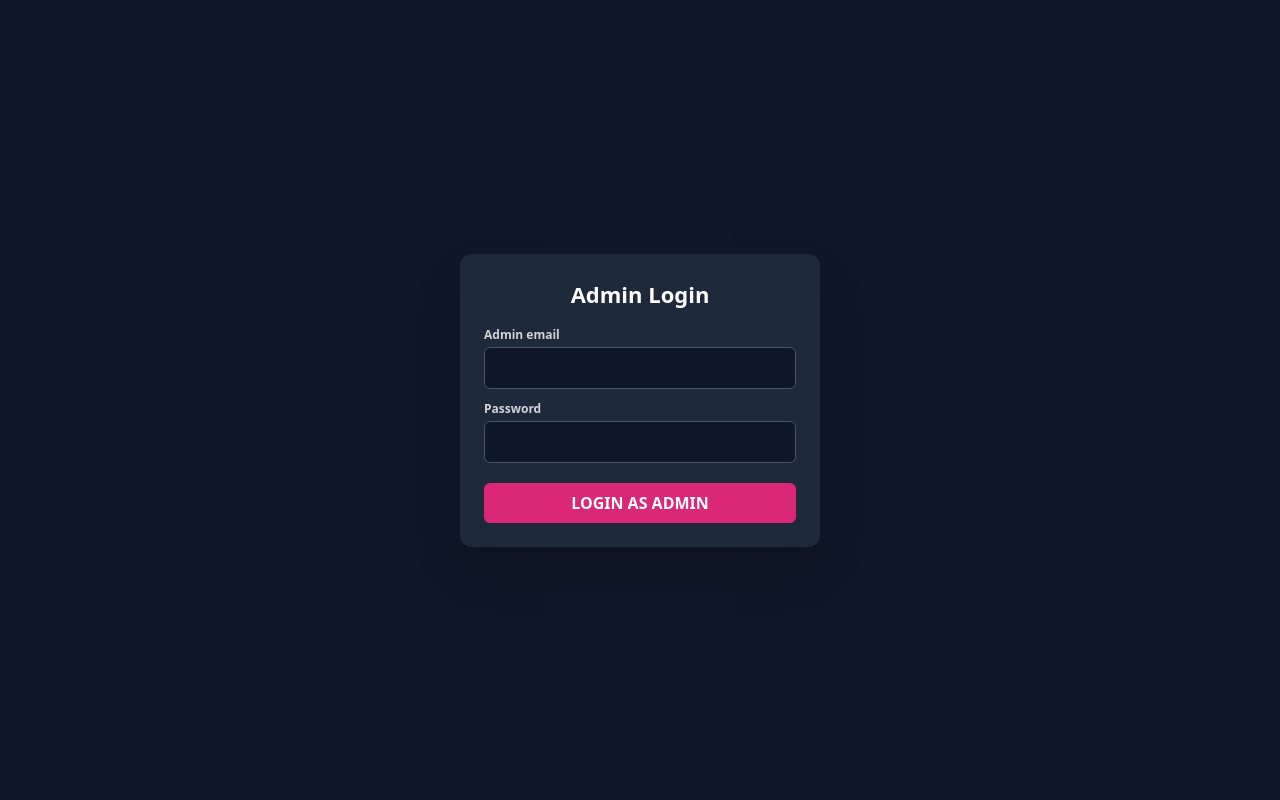
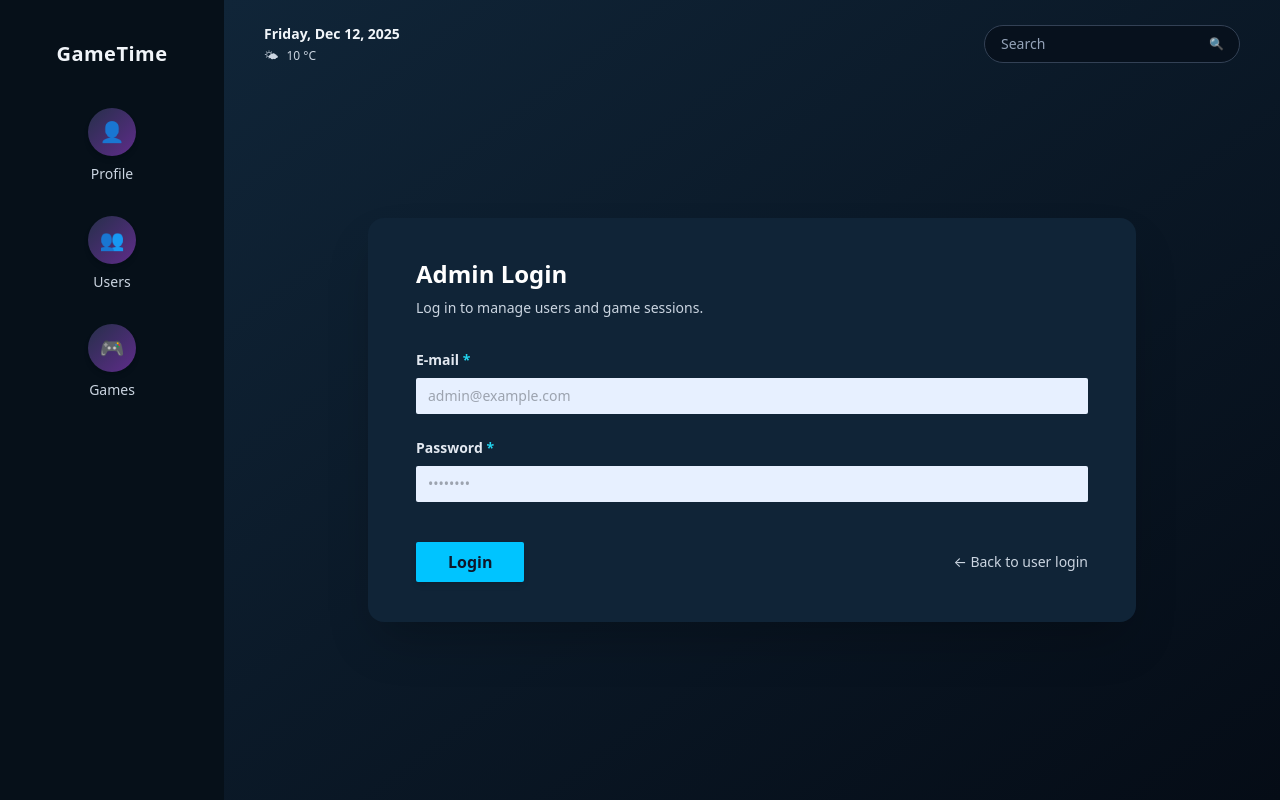
Before and after one commit to Peshmay/Game-Tracker, a React (Vite) app in the folder frontend/: page /admin-login in a window 1280 px wide. Built offline with nearby package versions, Linux system fonts and the light colour scheme.

Commit message:
Finish admin page + routes + UI

```diff
--- a/frontend/package.json
+++ b/frontend/package.json
@@ -11,6 +11,7 @@
   "dependencies": {
     "axios": "^1.7.7",
     "firebase": "^11.0.0",
+    "lucide-react": "^0.561.0",
     "react": "^18.3.1",
     "react-dom": "^18.3.1",
     "react-router-dom": "^6.28.0",
--- a/frontend/src/App.tsx
+++ b/frontend/src/App.tsx
@@ -8,8 +8,36 @@ import TimerPage from "./pages/TimerPage";
 import StatisticsPage from "./pages/StatisticsPage";
 import ProfilePage from "./pages/ProfilePage";
 import useAuth from "./hooks/useAuth";
+import AdminMenuPage from "./pages/AdminMenuPage";
+import { useEffect, useRef, useState } from "react";
+import { signOut } from "firebase/auth";
+import { auth } from "./firebase";
+
 
 function Shell({ children }: { children: React.ReactNode }) {
+  const isAdmin = localStorage.getItem("isAdmin") === "true";
+const adminEmail = localStorage.getItem("adminEmail") || "admin";
+
+const [open, setOpen] = useState(false);
+const menuRef = useRef<HTMLDivElement | null>(null);
+
+useEffect(() => {
+  function onDocClick(e: MouseEvent) {
+    if (!menuRef.current) return;
+    if (!menuRef.current.contains(e.target as Node)) setOpen(false);
+  }
+  document.addEventListener("mousedown", onDocClick);
+  return () => document.removeEventListener("mousedown", onDocClick);
+}, []);
+
+async function handleAdminLogout() {
+  await signOut(auth);
+  localStorage.removeItem("isAdmin");
+  localStorage.removeItem("adminEmail");
+  setOpen(false);
+  window.location.href = "/login";
+}
+
   const user = useAuth();
   return (
     <div className="min-h-screen flex flex-col bg-slate-900 text-slate-50">
@@ -24,13 +52,51 @@ function Shell({ children }: { children: React.ReactNode }) {
           <Link to="/statistics" className="hover:text-pink-400">
             Statistics
           </Link>
-          <Link to="/users" className="hover:text-pink-400">
+          <Link to="/admin" className="hover:text-pink-400">
             Admin
           </Link>
         </nav>
-        <div className="text-xs text-slate-300">
-          {user ? `Logged in as ${user.email}` : "Not logged in"}
+        <div className="relative" ref={menuRef}>
+  {isAdmin ? (
+    <>
+      <button
+  onClick={() => setOpen((v) => !v)}
+  className="w-10 h-10 rounded-full overflow-hidden border border-slate-700 hover:border-cyan-400 transition"
+  title="Admin menu"
+>
+  <img
+    src="/avatars/fox.png"
+    alt="Admin avatar"
+    className="w-full h-full object-cover"
+  />
+</button>
+
+
+      {open && (
+        <div className="absolute right-0 mt-3 w-56 rounded-xl bg-slate-950 border border-slate-800 shadow-xl overflow-hidden">
+          <div className="px-4 py-3 border-b border-slate-800">
+            <div className="text-xs text-slate-400">Signed in as</div>
+            <div className="text-sm font-semibold text-slate-100 truncate">
+              {adminEmail}
+            </div>
+          </div>
+
+          <button
+            onClick={handleAdminLogout}
+            className="w-full text-left px-4 py-3 text-sm text-red-300 hover:bg-red-500/10 hover:text-red-200 transition"
+          >
+            Logout
+          </button>
         </div>
+      )}
+    </>
+  ) : (
+    <div className="text-xs text-slate-300">
+      {user ? `Logged in as ${user.email}` : "Not logged in"}
+    </div>
+  )}
+</div>
+
       </header>
       <main className="flex-1">{children}</main>
     </div>
@@ -43,6 +109,24 @@ export default function App() {
       <Route path="/" element={<Navigate to="/login" replace />} />
       <Route path="/login" element={<LoginPage />} />
       <Route path="/admin-login" element={<AdminLoginPage />} />
+
+<Route
+  path="/admin"
+  element={
+    <Shell>
+      <AdminMenuPage />
+    </Shell>
+  }
+/>
+
+<Route
+  path="/register-user"
+  element={
+    <Shell>
+      <ProfilePage />
+    </Shell>
+  }
+/>
 
       <Route
         path="/play"
--- a/frontend/src/pages/AdminLoginPage.tsx
+++ b/frontend/src/pages/AdminLoginPage.tsx
@@ -1,83 +1,146 @@
-import { useState } from "react";
+// src/pages/AdminLoginPage.tsx
+import React, { useState } from "react";
 import { useNavigate } from "react-router-dom";
 import { signInWithEmailAndPassword } from "firebase/auth";
 import { auth } from "../firebase";
+import AppShell from "../components/layout/AppShell";
 
-const ADMIN_EMAILS = ["admin@example.com"];
-
-export default function AdminLoginPage() {
+const AdminLoginPage: React.FC = () => {
   const [email, setEmail] = useState("");
   const [password, setPassword] = useState("");
-
   const [error, setError] = useState("");
   const [loading, setLoading] = useState(false);
-
   const navigate = useNavigate();
 
-  const handleSubmit = async (e: React.FormEvent) => {
+  const dateLabel = new Date().toLocaleDateString(undefined, {
+    weekday: "long",
+    year: "numeric",
+    month: "short",
+    day: "numeric",
+  });
+
+  async function handleSubmit(e: React.FormEvent) {
     e.preventDefault();
     setError("");
 
     try {
       setLoading(true);
       const cred = await signInWithEmailAndPassword(auth, email, password);
-      const loggedEmail = cred.user.email || "";
-      if (!ADMIN_EMAILS.includes(loggedEmail)) {
-        setError("You are not registered as an admin.");
-        return;
+
+      // simple admin check – you can later make this role-based from backend
+      const isAdminEmail = email.endsWith("@admin.com");
+      if (!isAdminEmail) {
+        throw new Error("You are not authorized as admin.");
       }
-      navigate("/users", { replace: true });
+
+      localStorage.setItem("isAdmin", "true");
+      localStorage.setItem("adminEmail", cred.user.email || email);
+
+      navigate("/admin", { replace: true }); // go to admin menu
     } catch (err: any) {
       console.error(err);
-      setError("Admin login failed.");
+      setError(err?.message || "Could not sign in as admin.");
     } finally {
       setLoading(false);
     }
-  };
+  }
 
   return (
-    <div className="flex justify-center items-center min-h-screen bg-slate-900">
-      <div className="w-[360px] rounded-xl shadow-2xl bg-slate-800 text-white p-6">
-        <h2 className="text-[22px] font-bold text-center mb-4">
-          Admin Login
-        </h2>
-        <form onSubmit={handleSubmit} className="grid gap-3">
+    <AppShell>
+      <div className="min-h-screen flex flex-col">
+        {/* Top bar: date + fake weather + search */}
+        <header className="flex items-center justify-between px-10 pt-6 pb-4">
           <div>
-            <label className="block text-xs font-semibold text-gray-300 mb-1">
-              Admin email
+            <div className="text-sm font-semibold text-slate-100">
+              {dateLabel}
+            </div>
+            <div className="flex items-center gap-2 text-xs text-slate-300 mt-1">
+              <span>🌤</span>
+              <span>10 °C</span>
+            </div>
+          </div>
+
+          <div className="relative">
+            <input
+              type="text"
+              placeholder="Search"
+              className="w-64 rounded-full bg-[#07111d] border border-slate-700 px-4 py-2 text-sm text-slate-100 placeholder-slate-400 focus:outline-none focus:ring-2 focus:ring-cyan-400"
+            />
+            <span className="absolute right-4 top-1/2 -translate-y-1/2 text-slate-400 text-xs">
+              🔍
+            </span>
+          </div>
+        </header>
+
+        {/* Center card – same colors as LoginPage */}
+        <div className="flex-1 flex items-center justify-center pb-10">
+          <div className="w-full max-w-3xl bg-[#102437] rounded-2xl shadow-2xl px-12 py-10">
+            <h1 className="text-2xl font-bold mb-2">Admin Login</h1>
+            <p className="text-sm text-slate-300 mb-8">
+              Log in to manage users and game sessions.
+            </p>
+
+            <form onSubmit={handleSubmit} className="space-y-6">
+              {/* Email */}
+              <div>
+                <label className="block text-sm font-semibold text-slate-200 mb-2">
+                  E-mail <span className="text-cyan-400">*</span>
                 </label>
                 <input
                   required
                   type="email"
                   value={email}
                   onChange={(e) => setEmail(e.target.value)}
-              className="w-full rounded-md border border-slate-600 bg-slate-900 text-gray-100 p-2 focus:outline-none focus:ring-2 focus:ring-pink-500"
+                  placeholder="admin@example.com"
+                  className="w-full rounded-sm bg-[#e7f0ff] text-slate-900 px-3 py-2 text-sm focus:outline-none focus:ring-2 focus:ring-cyan-400"
                 />
               </div>
+
+              {/* Password */}
               <div>
-            <label className="block text-xs font-semibold text-gray-300 mb-1">
-              Password
+                <label className="block text-sm font-semibold text-slate-200 mb-2">
+                  Password <span className="text-cyan-400">*</span>
                 </label>
                 <input
                   required
                   type="password"
                   value={password}
                   onChange={(e) => setPassword(e.target.value)}
-              className="w-full rounded-md border border-slate-600 bg-slate-900 text-gray-100 p-2 focus:outline-none focus:ring-2 focus:ring-pink-500"
+                  placeholder="••••••••"
+                  className="w-full rounded-sm bg-[#e7f0ff] text-slate-900 px-3 py-2 text-sm focus:outline-none focus:ring-2 focus:ring-cyan-400"
                 />
               </div>
+
+              {error && (
+                <p className="text-sm text-red-400 bg-red-900/20 border border-red-700 rounded px-3 py-2">
+                  {error}
+                </p>
+              )}
+
+              {/* Buttons row */}
+              <div className="flex justify-between items-center pt-4">
                 <button
                   type="submit"
                   disabled={loading}
-            className="mt-2 w-full rounded-md py-2 font-semibold bg-pink-600 hover:bg-pink-500 transition disabled:opacity-60"
+                  className="px-8 py-2 rounded-sm bg-[#00c4ff] text-slate-900 font-semibold shadow-md hover:bg-[#03b1e3] transition disabled:opacity-60 disabled:cursor-not-allowed"
                 >
-            {loading ? "LOGGING IN..." : "LOGIN AS ADMIN"}
+                  {loading ? "LOGGING IN..." : "Login"}
                 </button>
+
+                <button
+                  type="button"
+                  onClick={() => navigate("/login")}
+                  className="text-sm text-slate-300 hover:text-cyan-300 underline-offset-4 hover:underline"
+                >
+                  ← Back to user login
+                </button>
+              </div>
             </form>
-        {error && (
-          <p className="mt-3 text-center text-sm text-red-400">{error}</p>
-        )}
           </div>
         </div>
+      </div>
+    </AppShell>
   );
-}
+};
+
+export default AdminLoginPage;
--- /dev/null
+++ b/frontend/src/pages/AdminMenuPage.tsx
@@ -0,0 +1,43 @@
+// frontend/src/pages/AdminMenuPage.tsx
+import { useEffect } from "react";
+import { useNavigate } from "react-router-dom";
+import AppShell from "../components/layout/AppShell";
+
+export default function AdminMenuPage() {
+  const navigate = useNavigate();
+
+  // SIMPLE ACCESS GUARD
+  useEffect(() => {
+    const isAdmin = localStorage.getItem("isAdmin") === "true";
+    if (!isAdmin) navigate("/admin-login");
+  }, [navigate]);
+
+  return (
+    <AppShell>
+      <div className="p-10 text-slate-100">
+        <h1 className="text-3xl font-bold mb-8">Admin Menu</h1>
+
+        <div className="flex flex-col gap-6 max-w-sm">
+
+          {/* All Users Button */}
+          <button
+            onClick={() => navigate("/users")}
+            className="px-6 py-3 rounded bg-cyan-500 text-black font-semibold shadow hover:bg-cyan-400 transition"
+          >
+            📋 All Users
+          </button>
+
+          {/* Register User Button */}
+          <button
+            onClick={() => navigate("/register-user")}
+            className="px-6 py-3 rounded bg-green-500 text-black font-semibold shadow hover:bg-green-400 transition"
+          >
+            ➕ Register User
+          </button>
+
+
+        </div>
+      </div>
+    </AppShell>
+  );
+}
--- /dev/null
+++ b/frontend/src/utils/adminGuard.ts
@@ -0,0 +1,9 @@
+// frontend/src/utils/adminGuard.ts
+export function requireAdmin(navigate: any) {
+  const isAdmin = localStorage.getItem("isAdmin") === "true";
+  if (!isAdmin) {
+    navigate("/admin-login");
+    return false;
+  }
+  return true;
+}
```
Also changed, not shown: 1 other file (tests, documents, lock files or other folders). Lines whose indentation alone changed are shown as unchanged.
